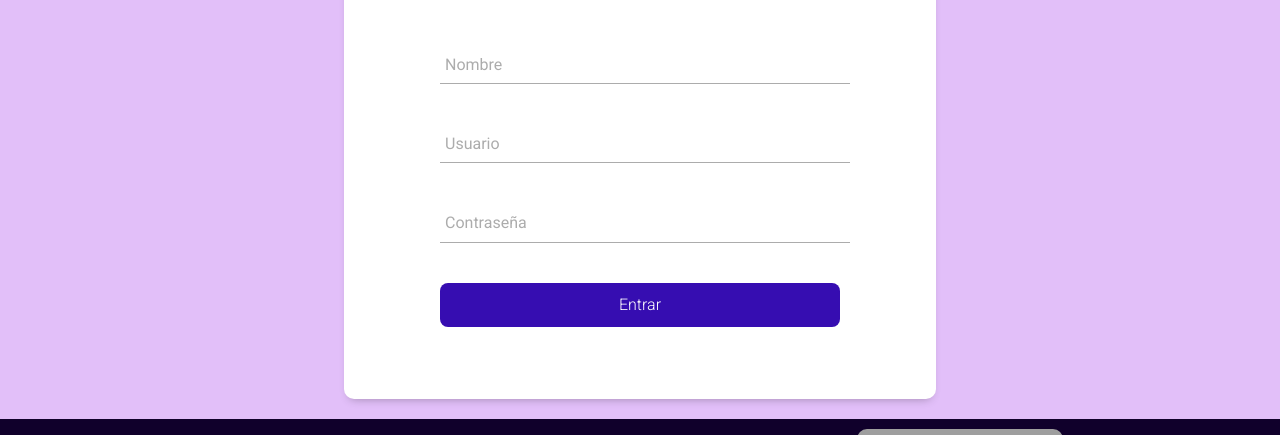
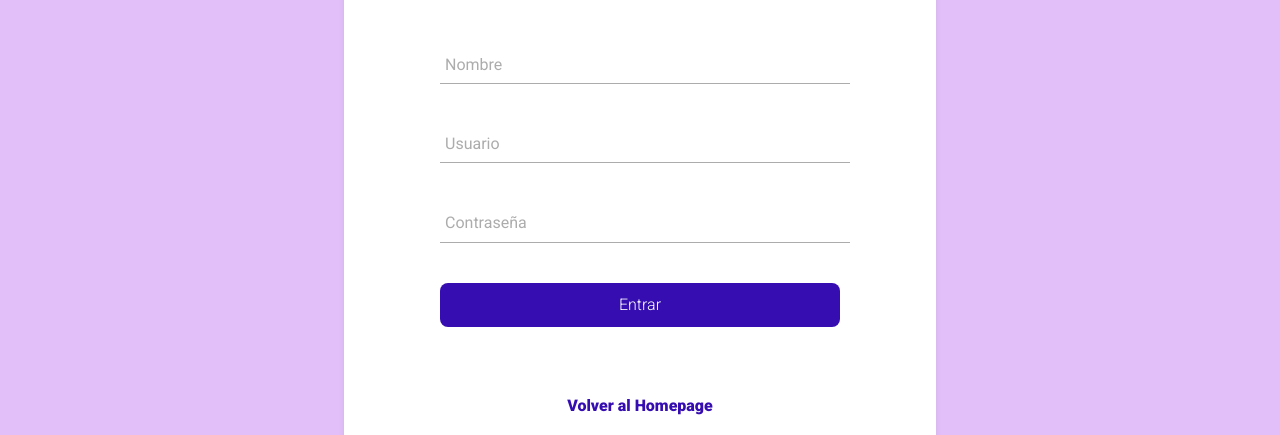
Before and after one commit to Martincho1985/E-Lingua-Academy, a plain HTML site: page login.html in a window 1280 px wide. Shown: the part 278-713 px from the top of the page. Drawn offline with Linux system fonts and the light colour scheme; grey boxes are pictures that could not be loaded; files whose address does not match are found by name.

Commit message:
Adding link to home on logo and home button on Log in/Sign up

```diff
--- a/login.html
+++ b/login.html
@@ -45,6 +45,9 @@
                 </div>
 
                 <input type="submit" class="form_submit" value="Entrar">
+
+                <a href="index.html" class="form_home_button">Volver al Homepage</a>
+
             </div>
         </form>
     </main>
--- a/static/css/login.css
+++ b/static/css/login.css
@@ -90,6 +90,24 @@ main{
 .form_input:not(:placeholder-shown) ~ .form_line{
     transform: scale(1);
 }
+.form_home_button {
+    display: inline-block;
+    color: #360db1;
+    cursor: pointer;
+    font-weight: 900;
+    font-size: 1rem;
+    padding: .8em 0;
+    margin-top: 1em;
+    border: none;
+    border-radius: .5em;
+    text-align: center;
+    text-decoration: none;
+    width: 100%;
+}
+.form_home_button:hover {
+    Color: #860ed1;
+}
+
 
 @media (max-width:425px){
 
--- a/static/css/registro.css
+++ b/static/css/registro.css
@@ -91,6 +91,23 @@ main{
 .form_input:not(:placeholder-shown) ~ .form_line {
     transform: scale(1);
 }
+.form_home_button {
+    display: inline-block;
+    color: #360db1;
+    cursor: pointer;
+    font-weight: 900;
+    font-size: 1rem;
+    padding: .8em 0;
+    margin-top: 1em;
+    border: none;
+    border-radius: .5em;
+    text-align: center;
+    text-decoration: none;
+    width: 100%;
+}
+.form_home_button:hover {
+    Color: #860ed1;
+}
 
 
 @media (max-width: 425px) {
```
Also changed, not shown: contacto.html (+1 -1 lines), cursos.html (+1 -1 lines), index.html (+1 -1 lines), metodos.html (+1 -1 lines), nosotros.html (+1 -1 lines), profesores.html (+1 -1 lines), registro.html (+3 -0 lines), static/idiomas/aleman.html (+1 -1 lines), static/idiomas/español.html (+1 -1 lines), static/idiomas/frances.html (+1 -1 lines), static/idiomas/ingles.html (+1 -1 lines), static/idiomas/portugues.html (+1 -1 lines).
